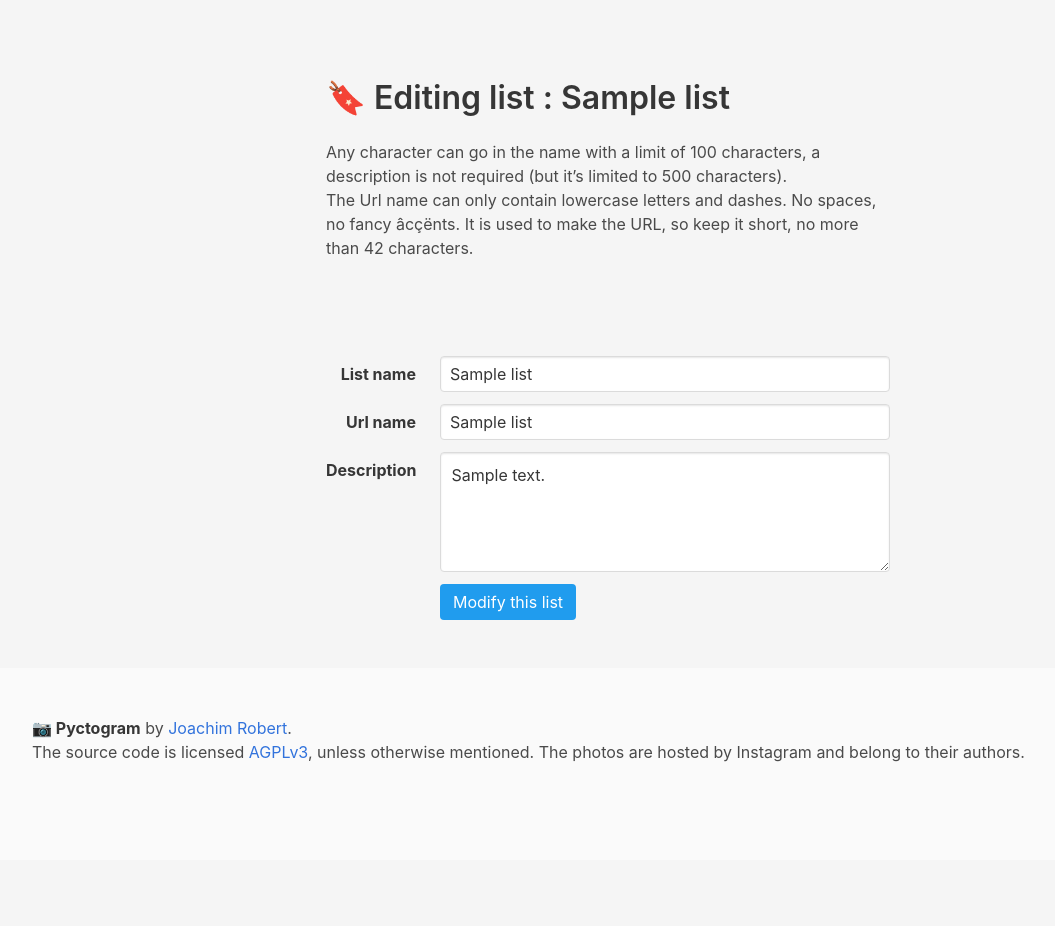
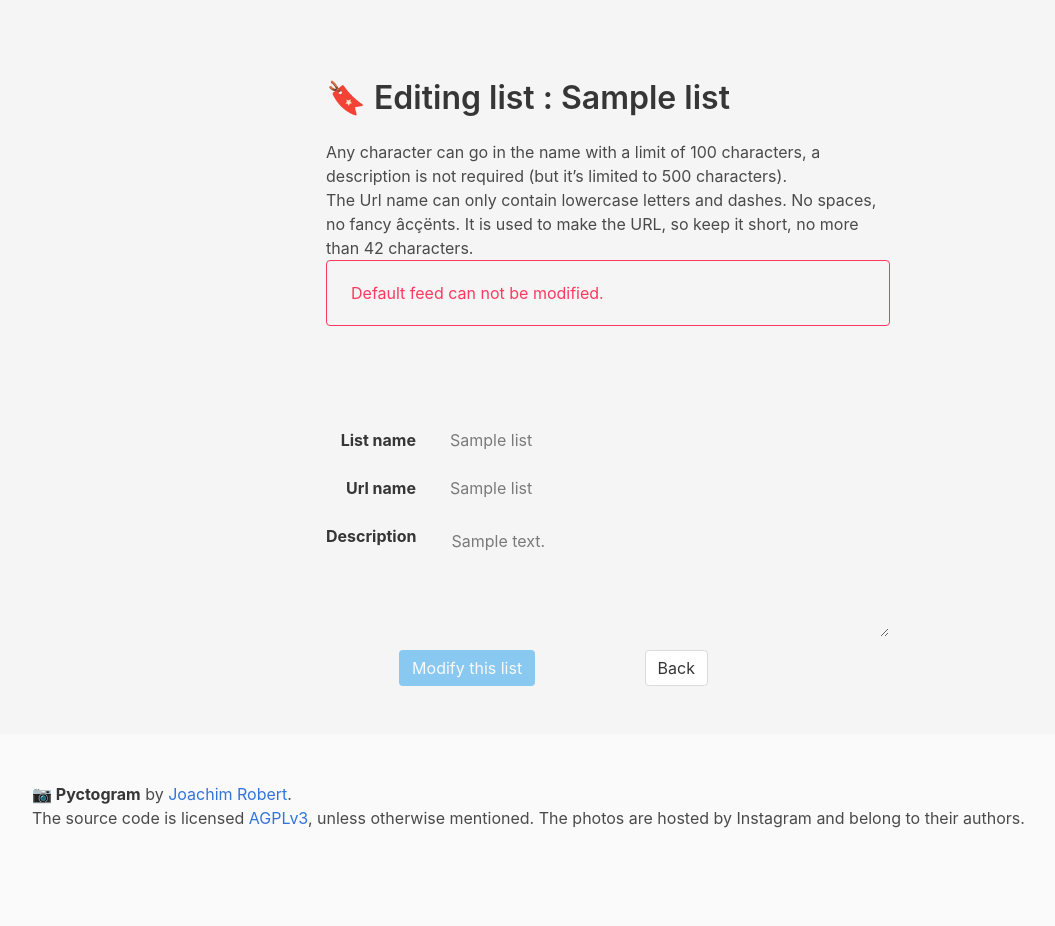
Before and after one commit to joachimesque/Pyctogram, a Flask app: a page that uses pyctogram/templates/lists/edit.html in a window 1280 px wide. Shown: the part 64-990 px from the top of the page, without its empty margins (32-1087 px from the left). Before the commit the page ends 826 px from the top, so only its background shows below. Run offline with Flask 2, Linux system fonts and the light colour scheme; a user stored in the database is signed in; tables that the repository leaves empty hold one stand-in row (values such as "Sample post").

Commit message:
default feed can not be modified

```diff
--- a/pyctogram/feed/list.py
+++ b/pyctogram/feed/list.py
@@ -132,6 +132,10 @@ def list_edit(shortname):
         abort(404)
 
     if request.method == 'POST':
+        if request.form['cancel'] == 'cancel':
+            return redirect(url_for('list.list_accounts',
+                                    shortname=the_list.shortname))
+
         returned_list, errors = forms.check_list_form(
             request_form=request.form)
 
--- a/pyctogram/templates/lists/accounts.html
+++ b/pyctogram/templates/lists/accounts.html
@@ -5,10 +5,12 @@
     <h1 class="title is-marginless level-left">
       {% block title %}{{ the_list.longname }}{% endblock %}
     </h1>
+    {% if not the_list.is_default %}
     <div class="level-right buttons">
       <a href="{{ url_for('list.list_edit', shortname = the_list.shortname) }}" class="button is-small is-info is-outlined">Edit</a>
       <a href="{{ url_for('list.list_delete', shortname = the_list.shortname) }}" class="button is-small is-danger is-outlined">Delete</a>
     </div>
+    {% endif %}
   </div>
 
   <p>{{ the_list.description }}</p>
--- a/pyctogram/templates/lists/edit.html
+++ b/pyctogram/templates/lists/edit.html
@@ -7,6 +7,9 @@
 
   <p>Any character can go in the name with a limit of 100 characters, a description is not required (but it’s limited to 500 characters).<br>The Url name can only contain lowercase letters and dashes. No spaces, no fancy âcçënts. It is used to make the URL, so keep it short, no more than 42 characters.</p>
 
+  {% if list.is_default %}
+  <p class="notification is-danger">Default feed can not be modified.</p>
+  {% endif %}
 {% endblock %}
 
 {% block content %}
@@ -19,7 +22,7 @@
     <div class="field-body">
       <div class="field">
         <p class="control is-expanded">
-          <input id="list_name" name="list_name" class="input{% if errors is defined and errors.longname is defined %} is-danger{% endif %}" type="text" value="{{ list.longname }}">
+          <input id="list_name" name="list_name" class="input{% if errors is defined and errors.longname is defined %} is-danger{% endif %}" type="text" value="{{ list.longname }}" disabled={{ list.is_default }}>
         </p>
         {% if errors is defined and errors.longname is defined %}
         <p class="help is-danger">
@@ -37,7 +40,7 @@
     <div class="field-body">
       <div class="field">
         <p class="control is-expanded">
-          <input id="list_name" name="list_name" class="input{% if errors is defined and errors.shortname is defined %} is-danger{% endif %}" type="text" value="{{ list.shortname }}">
+          <input id="list_name" name="list_name" class="input{% if errors is defined and errors.shortname is defined %} is-danger{% endif %}" type="text" value="{{ list.shortname }}" disabled={{ list.is_default }}>
         </p>
         {% if errors is defined and errors.shortname is defined %}
         <p class="help is-danger">
@@ -55,7 +58,7 @@
     <div class="field-body">
       <div class="field">
         <p class="control is-expanded">
-          <textarea id="list_description" name="list_description" class="textarea{% if errors is defined and errors.description is defined %} is-danger{% endif %}">{{ list.description }}</textarea>
+          <textarea id="list_description" name="list_description" class="textarea{% if errors is defined and errors.description is defined %} is-danger{% endif %}" disabled={{ list.is_default }}>{{ list.description }}</textarea>
         </p>
         {% if errors is defined and errors.description is defined %}
         <p class="help is-danger">
@@ -73,12 +76,23 @@
     <div class="field-body">
       <div class="field">
         <div class="control">
-          <button class="button is-info" type="submit">
+          <button class="button is-info" type="submit" disabled={{ list.is_default }}>
             Modify this list
           </button>
         </div>
       </div>
     </div>
+    {% if list.is_default %}
+    <div class="field-body">
+      <div class="field">
+        <div class="control">
+          <button class="button" type="submit" name="cancel" value="cancel">
+            Back
+          </button>
+        </div>
+      </div>
+    </div>
+    {% endif %}
   </div>
 </form>
 
--- a/pyctogram/templates/lists/feed.html
+++ b/pyctogram/templates/lists/feed.html
@@ -8,10 +8,12 @@
     <h1 class="title is-marginless level-left">
       {{ the_list.longname }}
     </h1>
+    {% if not the_list.is_default %}
     <div class="level-right buttons">
       <a href="{{ url_for('list.list_edit', shortname = the_list.shortname) }}" class="button is-small is-info is-outlined">Edit</a>
       <a href="{{ url_for('list.list_delete', shortname = the_list.shortname) }}" class="button is-small is-danger is-outlined">Delete</a>
     </div>
+    {% endif %}
   </div>
 
   <p>{{ the_list.description }}</p>
```
